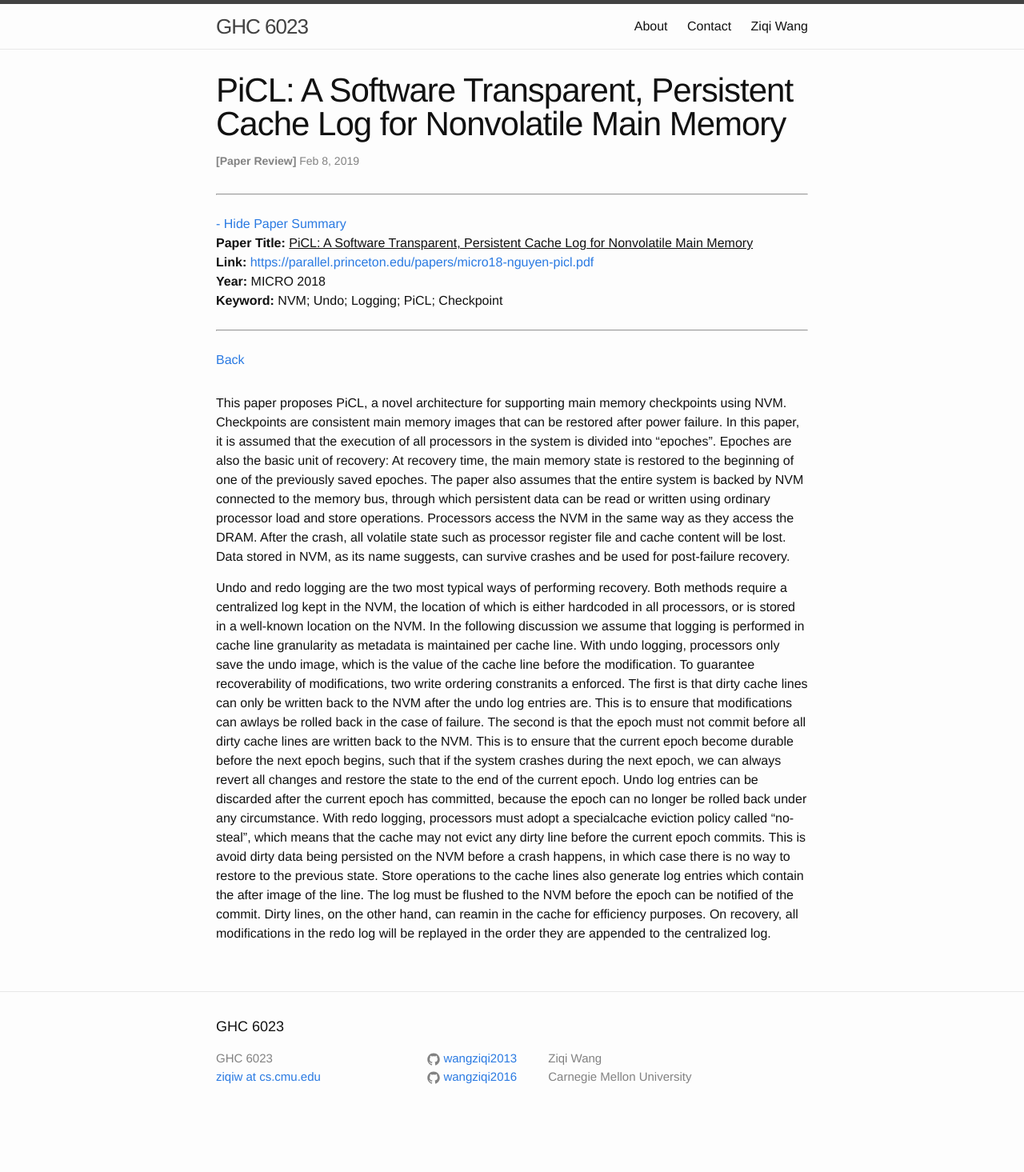
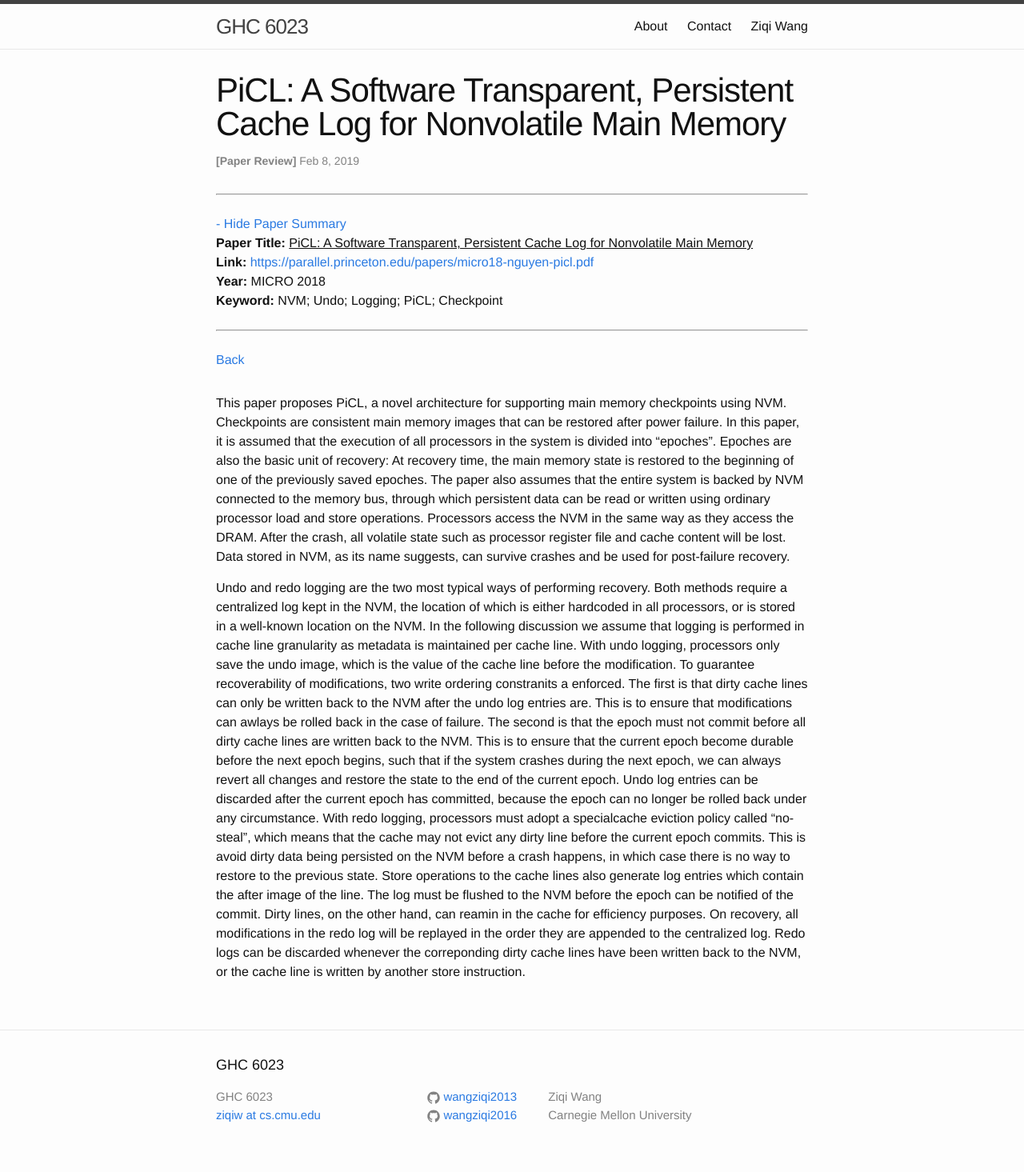
Before and after one commit to wangziqi2013/wangziqi2013.github.io, a Jekyll site: the page built from _posts/2019-02-08-picl.markdown, in a window 1280 px wide. Shown: the whole page at 80% size. Built offline with Jekyll 4.4.1, drawn with Linux system fonts in a browser that asks for light colours; before the commit the page ends 1417 px from its top, so only the background shows below that.

Commit message:
Finish redo logging

```diff
--- a/_posts/2019-02-08-picl.markdown
+++ b/_posts/2019-02-08-picl.markdown
@@ -38,4 +38,5 @@ persisted on the NVM before a crash happens, in which case there is no way to re
 operations to the cache lines also generate log entries which contain the after image of the line. The log must be flushed
 to the NVM before the epoch can be notified of the commit. Dirty lines, on the other hand, can reamin in the cache
 for efficiency purposes. On recovery, all modifications in the redo log will be replayed in the order they are appended
-to the centralized log.
+to the centralized log. Redo logs can be discarded whenever the correponding dirty cache lines have been written back
+to the NVM, or the cache line is written by another store instruction.
```
